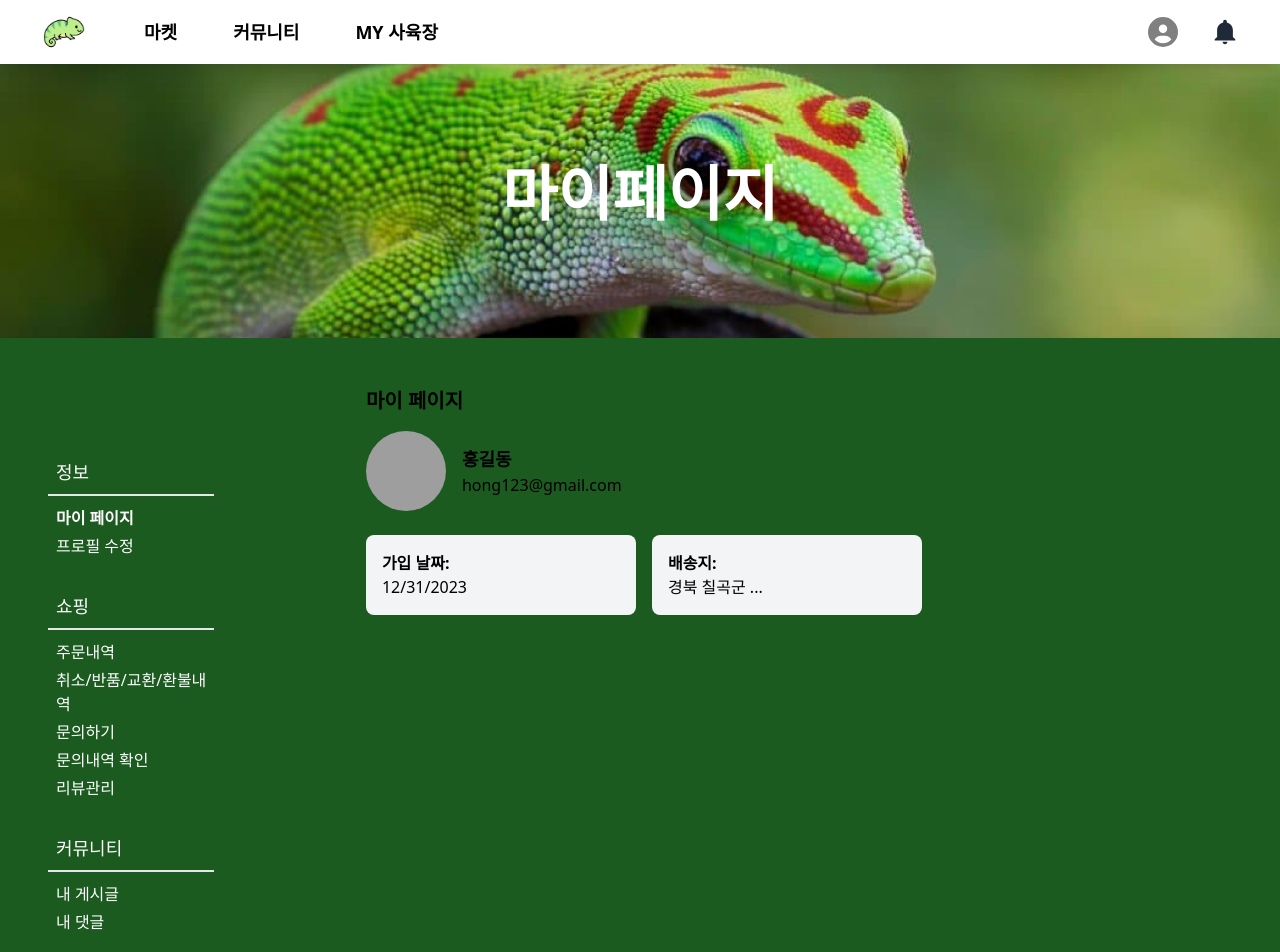
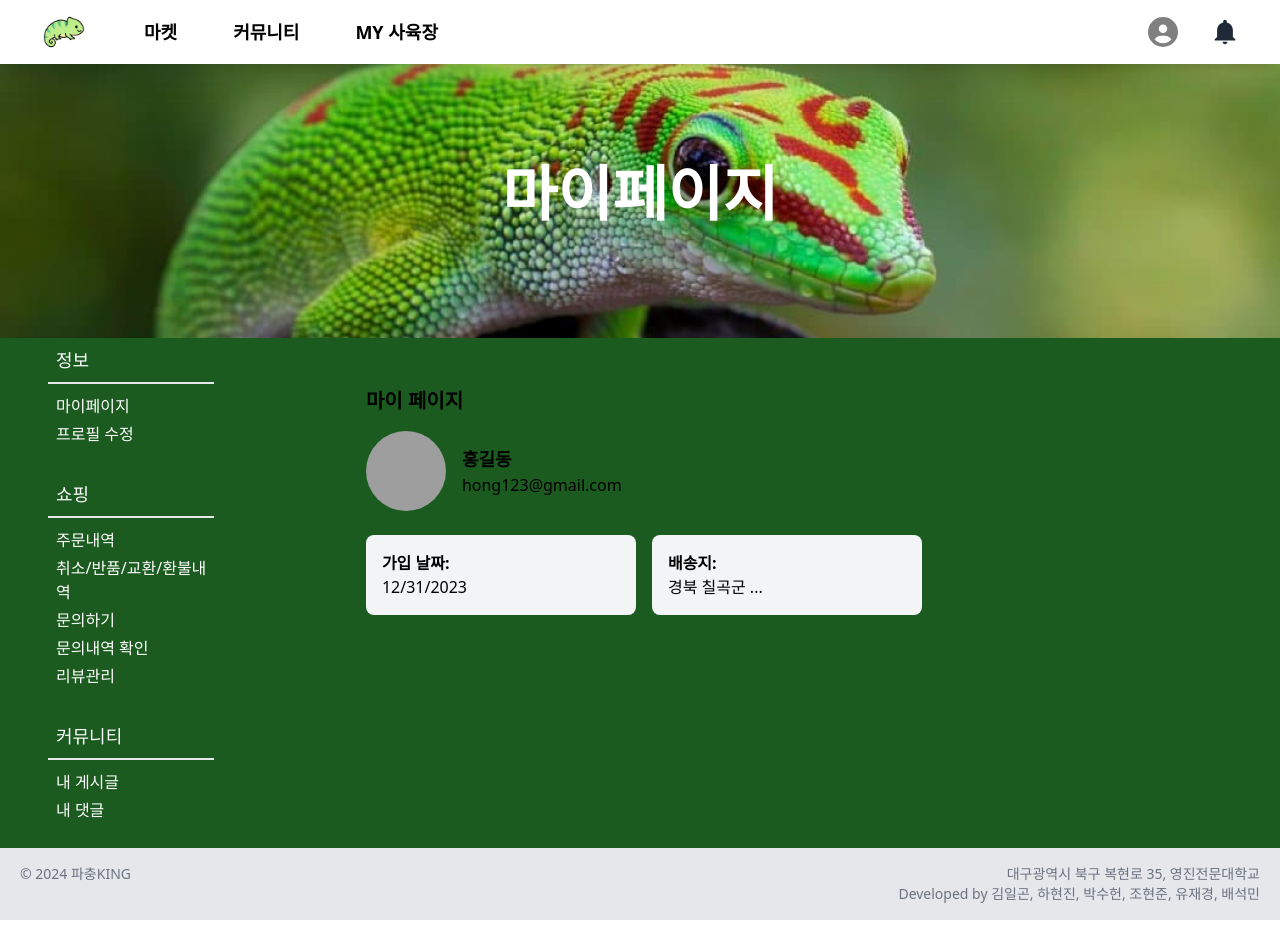
Before and after one commit to jk-milk/project_reptile-king_frontend, a React (Vite) app: page /mypage in a window 1280 px wide. Shown: the top 952 px of the page. After the commit the page ends 920 px from the top, so only its background shows below. Built offline with nearby package versions, Linux system fonts and the light colour scheme; sample sign-in values are in the browser's storage; grey boxes are pictures that could not be loaded.

Commit message:
💄 style : マイページのデザイン修正

```diff
--- a/src/components/Layout/Layout.tsx
+++ b/src/components/Layout/Layout.tsx
@@ -10,12 +10,15 @@ const pageTitles: { [key: string]: string[] } = {
   "login": ["파충KING", "로그인"],
   "reset-password": ["파충KING", "비밀번호 찾기"],
   "mypage": ["마이페이지"],
+  "mypage/order": ["주문내역"],
+  "mypage/order/detail": ["주문내역"],
 }
 
 const Layout = () => {
   const location = useLocation();
-  const baseLocation = location.pathname.split('/')[1]; // url에서 첫 번째 세그먼트만 가져오기
-  const titles = pageTitles[baseLocation];
+  const segments = location.pathname.split('/').filter(segment => segment !== '');
+  const baseLocation = segments[0];
+  const titles = pageTitles[segments.join('/')] || pageTitles[baseLocation];
 
   return (
     <>
--- a/src/components/Mypage/MypageCategory.tsx
+++ b/src/components/Mypage/MypageCategory.tsx
@@ -9,7 +9,7 @@ const categories = [
     category: "정보",
     subCategories: [
       {
-      title: "마이 페이지"
+        title: "마이페이지"
       },
       {
         title: "프로필 수정"
@@ -54,7 +54,6 @@ const categories = [
 const MypageCategory = ({ selectedSubCategory, setSelectedSubCategory }: MypageCategoryProps) => {
   return (
     <div className="w-52 mr-28">
-      <div className="mt-28">
       {categories.map((category) => (
         <div key={category.id} className="w-full p-2">
           <div className="border-b-2 pb-2">
@@ -81,7 +80,6 @@ const MypageCategory = ({ selectedSubCategory, setSelectedSubCategory }: MypageC
         </div>
       ))}
     </div>
-    </div>
   );
 }
 
```
Lines whose indentation alone changed are shown as unchanged.
